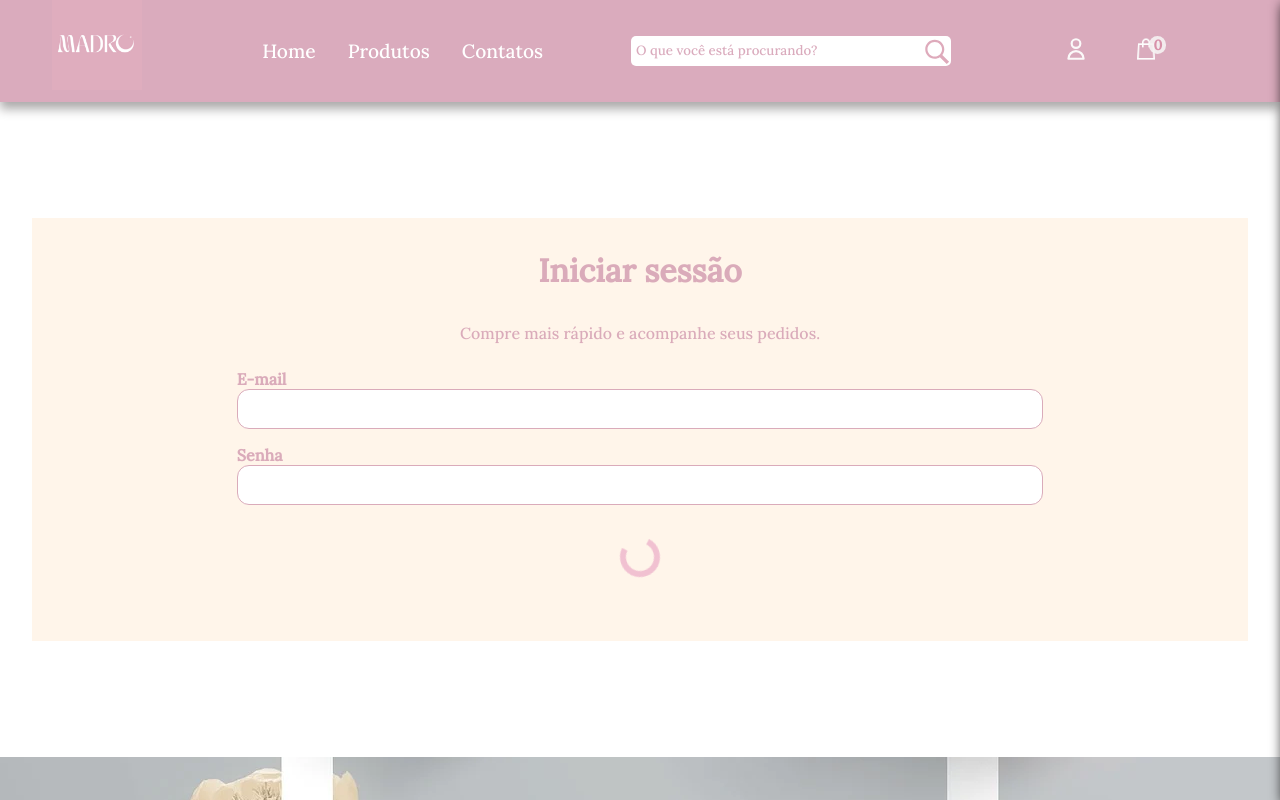
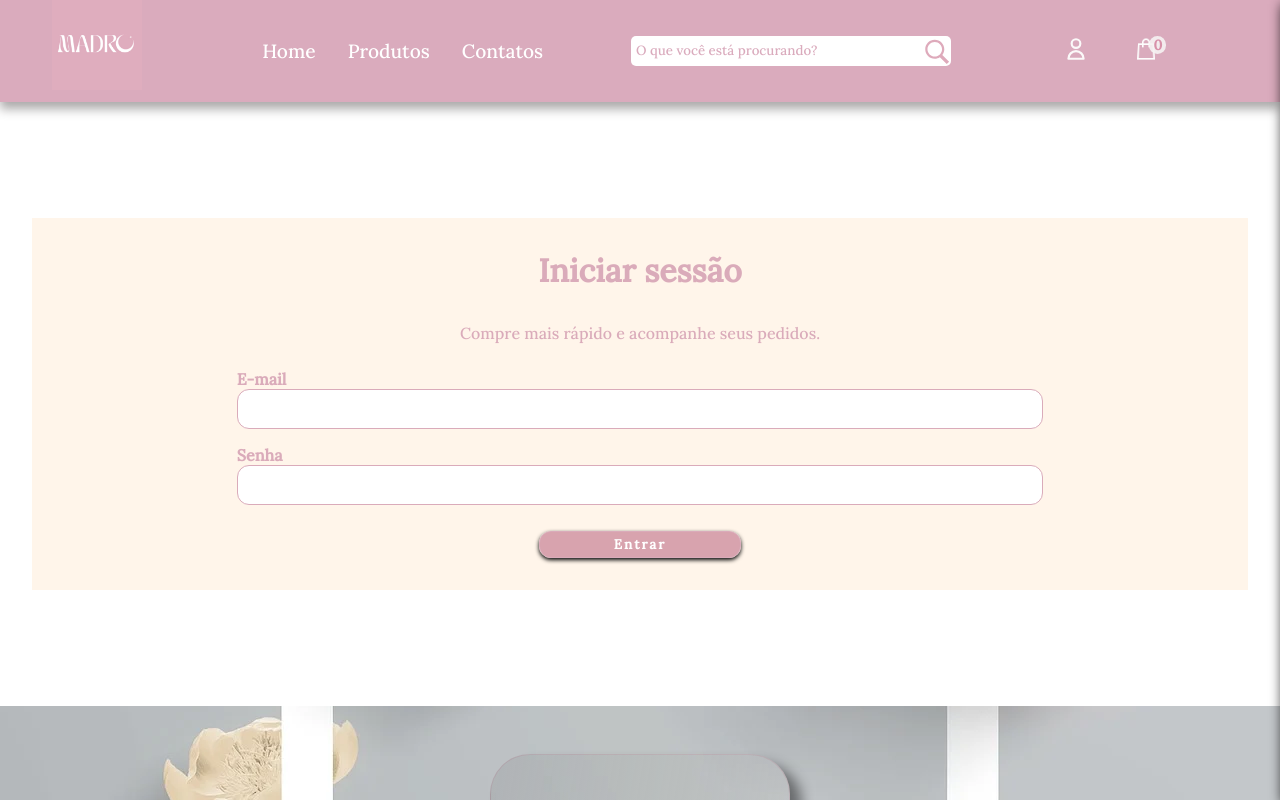
Before and after one commit to RodriGo-0990/Madro-Store, a React (Vite) app: page /Madro-Store/login in a window 1280 px wide. Shown: the top 800 px of the page. Built offline with nearby package versions, Linux system fonts and the light colour scheme.

Commit message:
correção

```diff
--- a/src/pages/register/login.jsx
+++ b/src/pages/register/login.jsx
@@ -13,7 +13,7 @@ import logUser from '../../api/log';
 
 const Login = () => {
     const { activeState } = useSelector(({ cartReducer }) => cartReducer);
-    const [isLoading, setLoading] = useState(true);
+    const [isLoading, setLoading] = useState(false);
     const [responseMessage, setResponseMessage] = useState(null);
     const [responseStatus, setResponseStatus] = useState(null)
 
```
Also changed, not shown: 2 other files (tests, documents, lock files or other folders).
